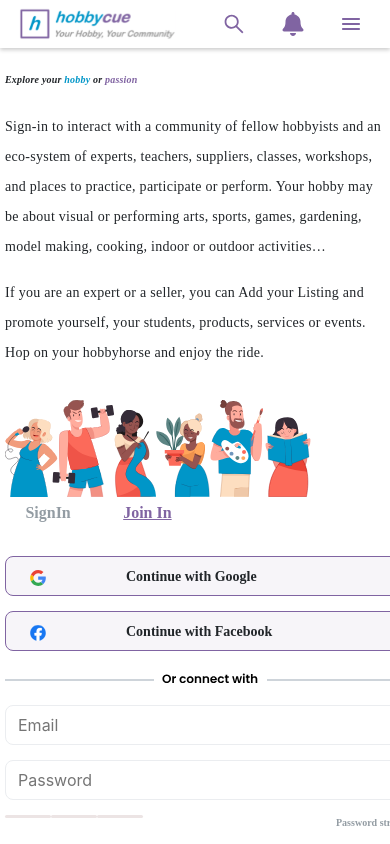
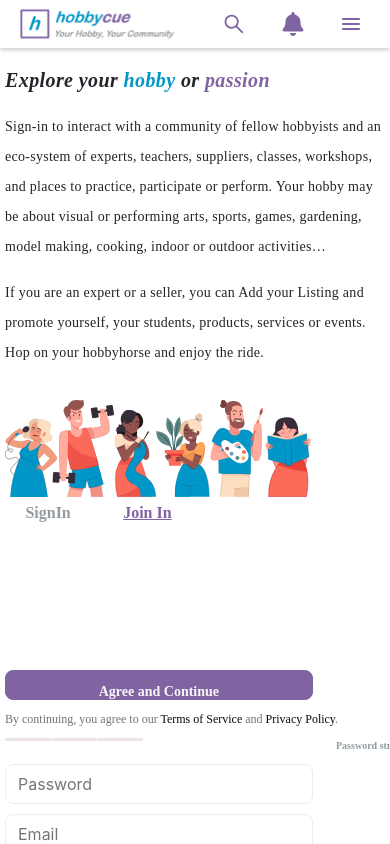
Before and after one commit to Binamragupta/hobbycue, a React (Create React App) app: page / in a window 390 px wide. Both pictures are taken after a click on the button "SignIn". Shown: the top 844 px of the page. Built offline with nearby package versions, Linux system fonts and the light colour scheme.

Commit message:
3rd commit

```diff
--- a/src/CSS/Homepage.css
+++ b/src/CSS/Homepage.css
@@ -103,10 +103,8 @@
         height: 27px;
         top: 32px;
         left: 24px;
-        gap: 0px;
-        opacity: 0px;
         font-family: Poppins;
-        font-size: 10px;
+        font-size: 20px;
         font-style: italic;
         font-weight: 600;
 
--- a/src/CSS/Joinin.css
+++ b/src/CSS/Joinin.css
@@ -95,3 +95,52 @@
     color: #08090A;
 
 }
+@media (max-width:800px){
+    .conimg{
+        width: 80%;
+    }
+    .signcontain{
+        width:100%;
+        display: flex;
+        flex-direction:column-reverse;
+        row-gap: 10px;
+    }
+    .choosebtn{
+        width: 80%;
+        height: 40px;
+        border-radius: 8px ;
+        background: #F7F5F9;
+        border: 1px solid #8064A2;
+        display: flex;
+        font-family: Poppins;
+        font-size: 14px;
+        font-weight: 600;
+        line-height: 16px;
+    }
+    .forgetpass{
+        width: 90%;
+        height: 16px;
+        display: flex;
+        justify-content: space-between;
+    }
+    .emailinp{
+        width: 90%;
+        height: 40px;
+        gap: 10px;
+        border-radius: 8px ;
+        opacity: 0px;
+        background: #FFFFFF;
+        border: 1px solid #EBEDF0
+    }
+    .contibtn{
+        width: 90%;
+        height: 30px;
+        font-family: Poppins;
+        font-size: 14px;
+        font-weight: 600;
+        display: flex;
+        justify-content: center;
+        text-align: center;
+        padding-top: 10px;
+    }
+}
--- a/src/Joinin.js
+++ b/src/Joinin.js
@@ -25,7 +25,7 @@ function Joinin() {
                 Continue with Facebook
                 </div>
         </div>
-        <div><img src={conimg} alt="" /></div>
+        <div><img src={conimg} alt="" className='conimg'/></div>
         <div><input type="text" className='emailinp' placeholder='Email'/></div>
         <div><input type="text" className='emailinp' placeholder='Password'/></div>
         <div className='passstrength'>
```
